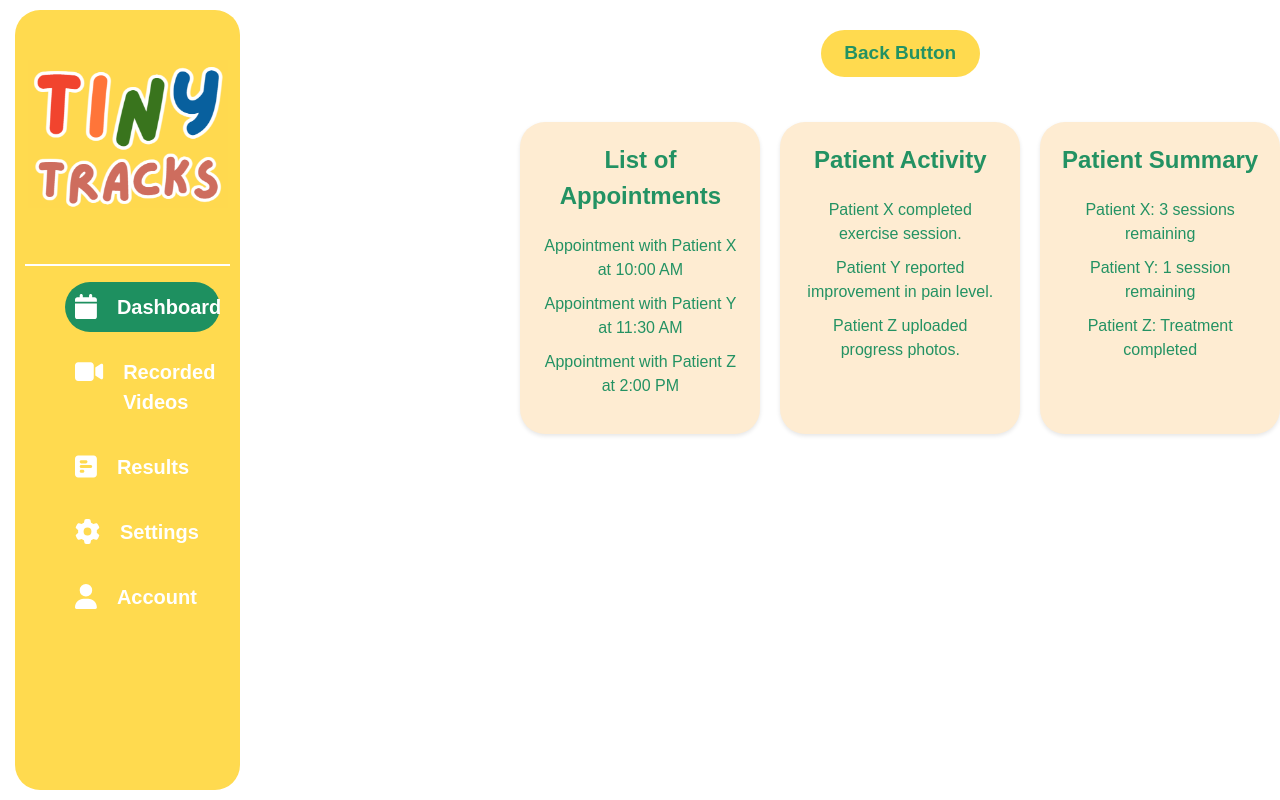
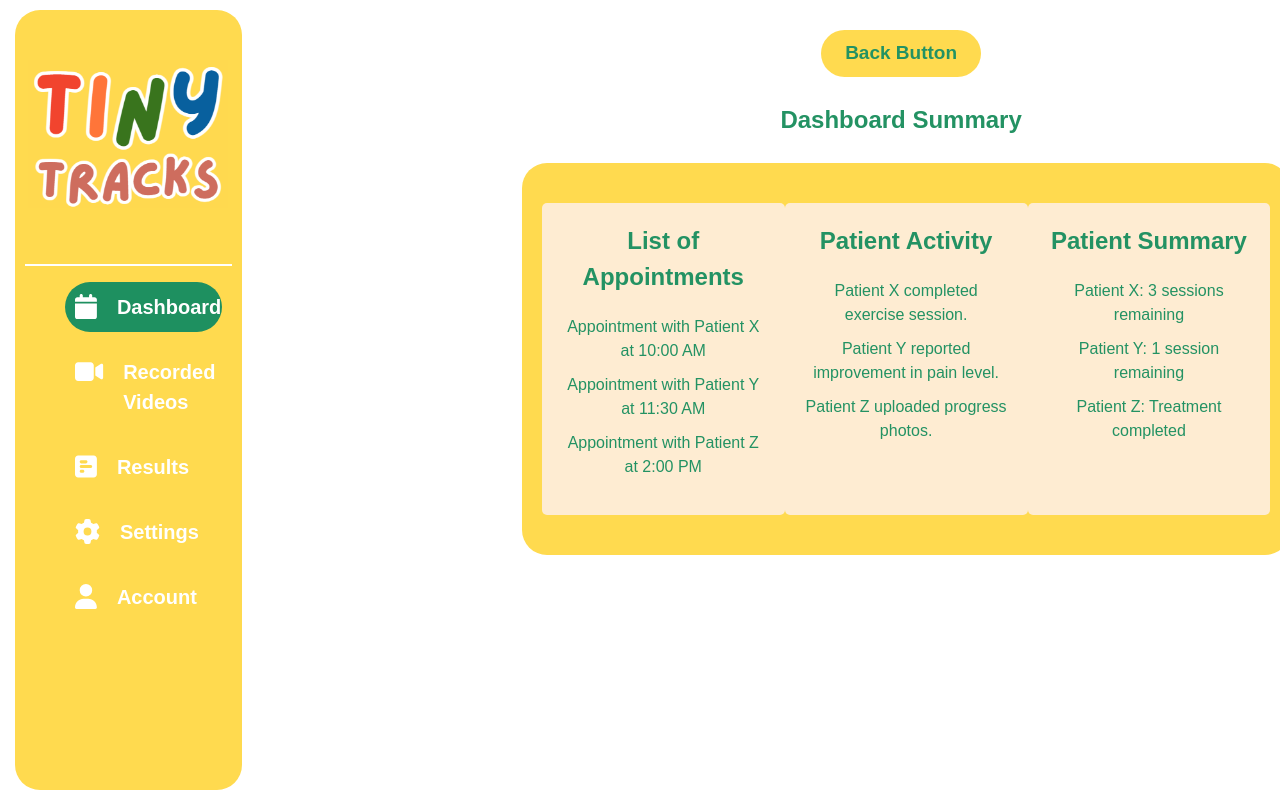
Before and after one commit to qhagayla/GMSADashboard, a React (Vite) app in the folder client/: page / in a window 1280 px wide. Both pictures are taken after a click on the item "Dashboard". Built offline with nearby package versions, Linux system fonts and the light colour scheme; the HTML template or start-up script is replaced by a standard one.

Commit message:
dashboard update

```diff
--- a/client/src/Dashboard.css
+++ b/client/src/Dashboard.css
@@ -13,16 +13,25 @@
   margin-left: 20px;
 }
 
+.dashboard-wrapper {
+  display: flex;
+  flex-direction: row;
+  background-color: #ffda4f;
+  border-radius: 5px;
+  padding: 20px;
+  margin-bottom: 10px;
+  margin-right: 10px;
+  border-radius: 25px;
+  margin-top: 5px;
+}
+
 .widget {
   background-color: #feecd2;
   border-radius: 5px;
-  box-shadow: 0 2px 4px rgba(0, 0, 0, 0.1);
   padding: 20px;
   margin-bottom: 20px;
-  margin-right: 20px;
   flex: 1;
-  border-radius: 25px;
-  margin-top: 40px;
+  margin-top: 20px;
 }
 
 .widget h2 {
@@ -39,10 +48,6 @@
   margin-bottom: 10px;
 }
 
-/* Additional Styling for Patient Summary Widget */
-.widget:nth-child(3) {
-  background-color: #feecd2;
-}
 
 .dashboard button {
   margin-bottom: 5px;
--- a/client/src/Dashboard.jsx
+++ b/client/src/Dashboard.jsx
@@ -5,7 +5,9 @@ function Dashboard({ onBackClick }) {
   return (
     <div className="dashboard">
       <button onClick={onBackClick}>Back Button</button>
+      <h2>Dashboard Summary</h2>
       <div className="dashboard-content">
+        <div className="dashboard-wrapper">
           <div className="widget">
             <h2>List of Appointments</h2>
             <ul>
@@ -22,7 +24,6 @@ function Dashboard({ onBackClick }) {
               <li>Patient Z uploaded progress photos.</li>
             </ul>
           </div>
-        {/* Additional Widget: Patient Summary */}
           <div className="widget">
             <h2>Patient Summary</h2>
             <ul>
@@ -33,6 +34,7 @@ function Dashboard({ onBackClick }) {
           </div>
         </div>
       </div>
+    </div>
   );
 }
 
```
Lines whose indentation alone changed are shown as unchanged.
